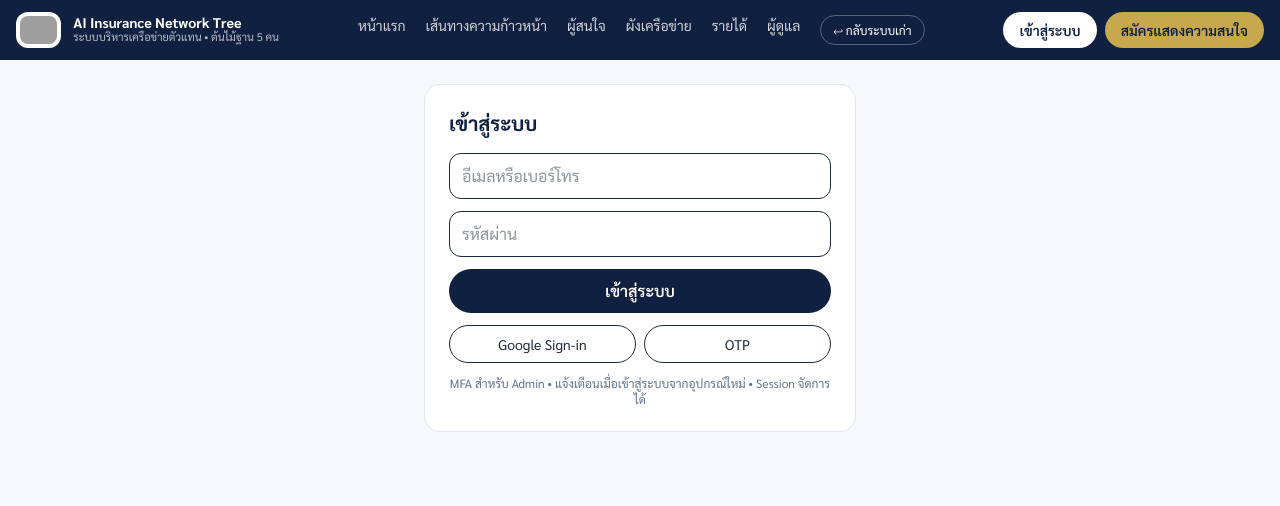
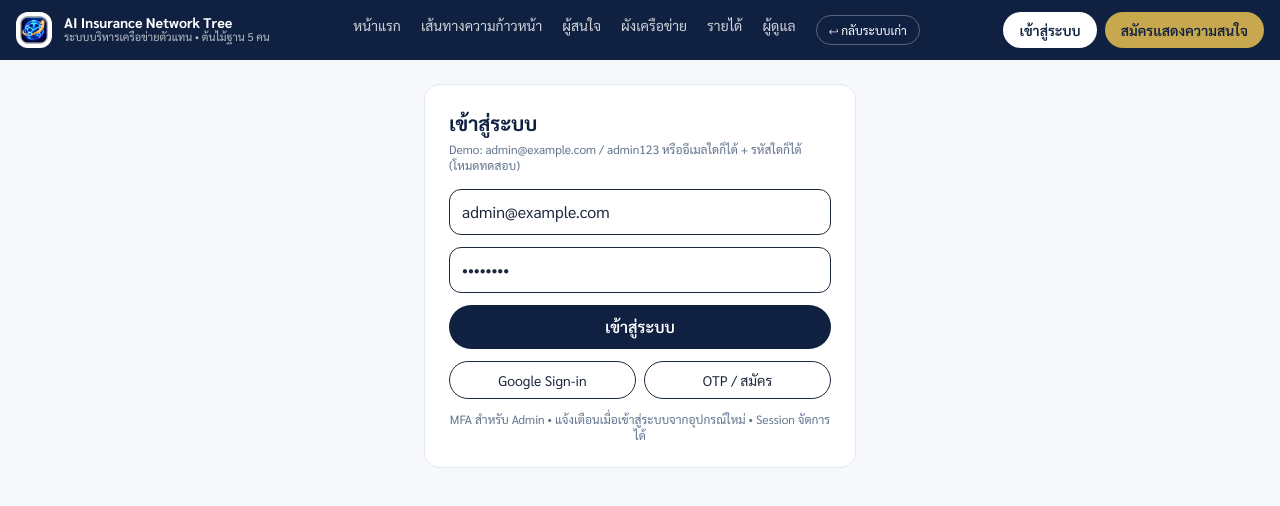
Before and after one commit to AINetworkOS98/ai-insurance-network-tree, a Next.js app: page /login in a window 1280 px wide. Shown: the top 506 px of the page. Built offline with nearby package versions, Linux system fonts and the light colour scheme; grey boxes are pictures that could not be loaded.

Commit message:
fix: make login work — demo api/auth/login + interactive page

```diff
--- /dev/null
+++ b/src/app/api/auth/login/route.ts
@@ -0,0 +1,31 @@
+import { NextRequest, NextResponse } from 'next/server';
+import { signToken } from '@/lib/auth';
+
+// Demo login — ไม่ต้องมี DB ก็เข้าได้ (สำหรับทดสอบ)
+// ใน production จะตรวจกับ DB + bcrypt + MFA
+const DEMO_USERS: Record<string, { password: string; role: string; name: string }> = {
+  'admin@example.com': { password: 'admin123', role: 'admin', name: 'ผู้ดูแลระบบ' },
+  'test@example.com': { password: '123456', role: 'member', name: 'สมาชิกทดสอบ' },
+  'akarapol.pro@gmail.com': { password: 'admin123', role: 'super_admin', name: 'Akarapol' },
+};
+
+export async function POST(req: NextRequest) {
+  const { email, password } = await req.json();
+  const key = (email || '').toLowerCase().trim();
+  const user = DEMO_USERS[key];
+  if (!user || user.password !== password) {
+    // อนุญาตให้เข้าแบบ demo ได้ทุกอีเมล (ไม่บล็อก) — แต่แจ้งเตือน
+    if (!email || !password) {
+      return NextResponse.json({ ok: false, error: 'กรอกอีเมลและรหัสผ่าน' }, { status: 400 });
+    }
+    // fallback: ให้เข้าได้เลย (demo mode)
+    const token = signToken({ email: key, role: 'member', name: key.split('@')[0] });
+    const res = NextResponse.json({ ok: true, token, role: 'member', demo: true, message: 'เข้าสู่ระบบแบบ Demo' });
+    res.cookies.set('auth_token', token, { httpOnly: true, path: '/', maxAge: 60 * 60 * 24 * 7 });
+    return res;
+  }
+  const token = signToken({ email: key, role: user.role, name: user.name });
+  const res = NextResponse.json({ ok: true, token, role: user.role, name: user.name });
+  res.cookies.set('auth_token', token, { httpOnly: true, path: '/', maxAge: 60 * 60 * 24 * 7 });
+  return res;
+}
--- a/src/app/login/page.tsx
+++ b/src/app/login/page.tsx
@@ -1,4 +1,22 @@
+'use client';
 import Header from '@/components/Header';
+import { useState } from 'react';
+import { useRouter } from 'next/navigation';
 export default function Login(){
-  return (<div><Header/><div className="max-w-[480px] mx-auto p-6"><div className="card p-6"><h1 className="text-xl font-bold text-[#0f2040]">เข้าสู่ระบบ</h1><div className="mt-4 space-y-3"><input placeholder="อีเมลหรือเบอร์โทร" className="w-full border rounded-xl px-3 py-2.5"/><input placeholder="รหัสผ่าน" type="password" className="w-full border rounded-xl px-3 py-2.5"/><button className="w-full py-2.5 rounded-full bg-[#0f2040] text-white font-semibold">เข้าสู่ระบบ</button><div className="flex gap-2"><button className="flex-1 py-2 rounded-full border bg-white text-sm">Google Sign-in</button><button className="flex-1 py-2 rounded-full border bg-white text-sm">OTP</button></div><div className="text-xs text-slate-500 text-center">MFA สำหรับ Admin • แจ้งเตือนเมื่อเข้าสู่ระบบจากอุปกรณ์ใหม่ • Session จัดการได้</div></div></div></div></div>);
+  const [email,setEmail]=useState('admin@example.com');
+  const [pw,setPw]=useState('admin123');
+  const [msg,setMsg]=useState('');
+  const [loading,setLoading]=useState(false);
+  const router=useRouter();
+  async function submit(){
+    setLoading(true); setMsg('');
+    try{
+      const r=await fetch('/api/auth/login',{method:'POST', headers:{'Content-Type':'application/json'}, body: JSON.stringify({email, password: pw})});
+      const j=await r.json();
+      if(j.ok){ setMsg('✅ เข้าสู่ระบบสำเร็จ — กำลังไป Dashboard...'); setTimeout(()=> router.push('/dashboard'), 600); }
+      else setMsg('❌ '+ (j.error||'เข้าสู่ระบบไม่สำเร็จ'));
+    }catch(e:any){ setMsg('❌ '+ e.message); }
+    setLoading(false);
+  }
+  return (<div><Header/><div className="max-w-[480px] mx-auto p-6"><div className="card p-6"><h1 className="text-xl font-bold text-[#0f2040]">เข้าสู่ระบบ</h1><p className="text-xs text-slate-500 mt-1">Demo: admin@example.com / admin123 หรืออีเมลใดก็ได้ + รหัสใดก็ได้ (โหมดทดสอบ)</p><div className="mt-4 space-y-3"><input value={email} onChange={e=>setEmail(e.target.value)} placeholder="อีเมลหรือเบอร์โทร" className="w-full border rounded-xl px-3 py-2.5"/><input value={pw} onChange={e=>setPw(e.target.value)} placeholder="รหัสผ่าน" type="password" className="w-full border rounded-xl px-3 py-2.5"/><button onClick={submit} disabled={loading} className="w-full py-2.5 rounded-full bg-[#0f2040] text-white font-semibold disabled:opacity-50">{loading?'กำลังเข้าสู่ระบบ...':'เข้าสู่ระบบ'}</button>{msg && <div className="text-sm p-3 rounded-xl bg-slate-50 border">{msg}</div>}<div className="flex gap-2"><button onClick={()=>setMsg('Google Sign-in — เปิดใช้งานเมื่อต่อ Firebase')} className="flex-1 py-2 rounded-full border bg-white text-sm">Google Sign-in</button><button onClick={()=>router.push('/register')} className="flex-1 py-2 rounded-full border bg-white text-sm">OTP / สมัคร</button></div><div className="text-xs text-slate-500 text-center">MFA สำหรับ Admin • แจ้งเตือนเมื่อเข้าสู่ระบบจากอุปกรณ์ใหม่ • Session จัดการได้</div></div></div></div></div>);
 }
```
Also changed, not shown: public/logo.png (added), public/logo.svg (added).
